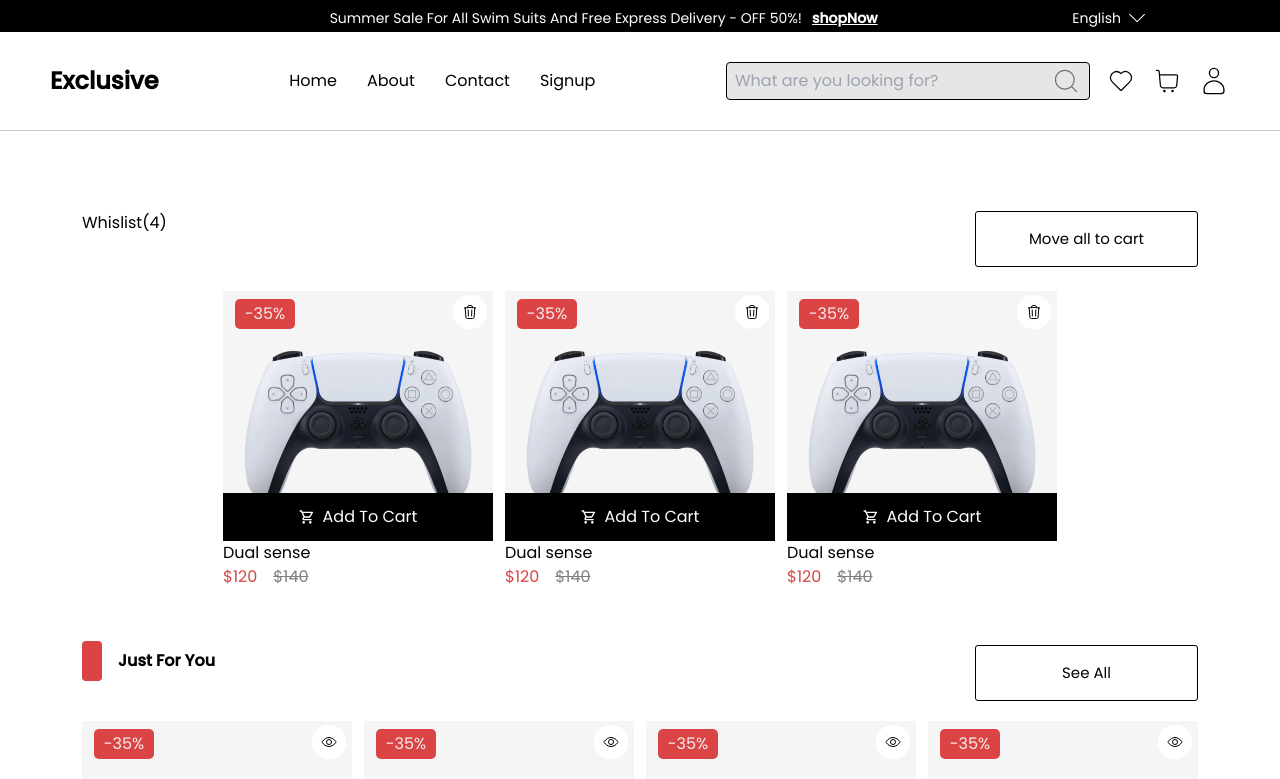
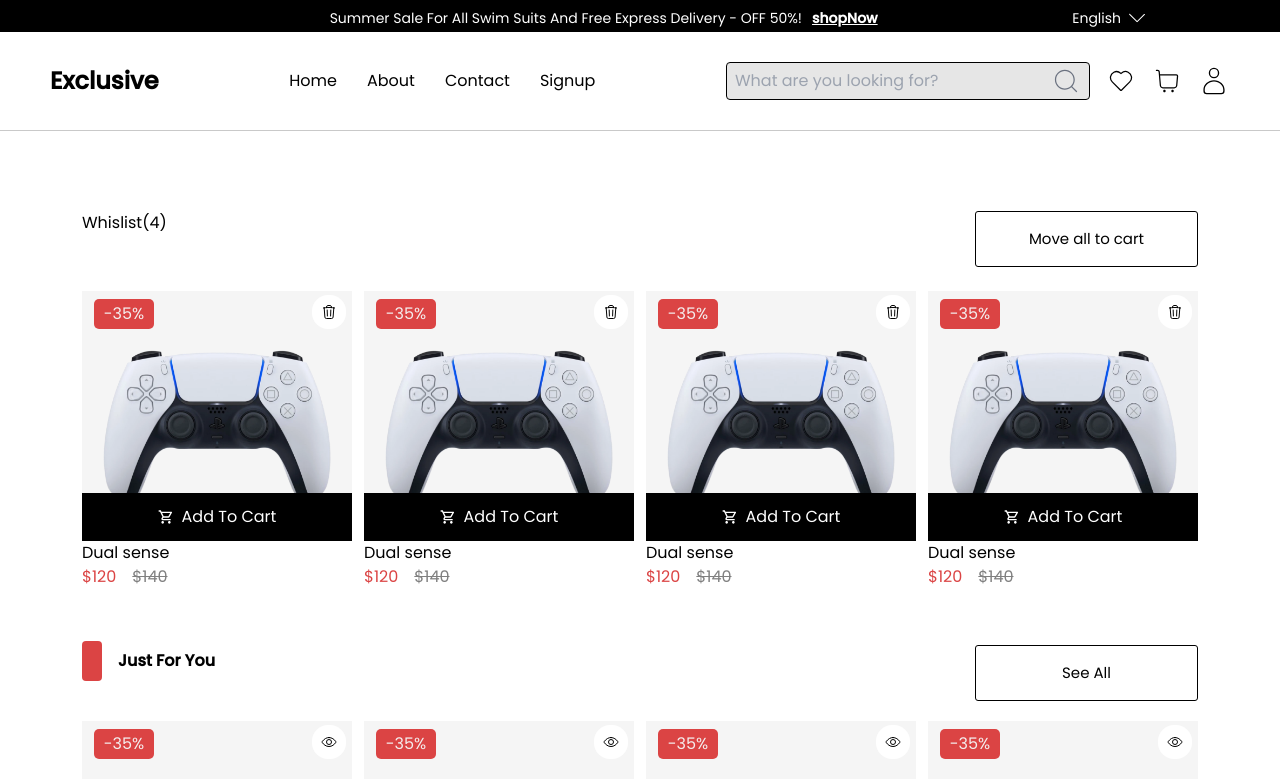
Before and after one commit to aryal31/Ecommerce-, a React (Vite) app: page /wishlist in a window 1280 px wide. Shown: the top 779 px of the page. Built offline with nearby package versions, Linux system fonts and the light colour scheme.

Commit message:
code cleanup

```diff
--- a/src/Pages/Wishlistpage.jsx
+++ b/src/Pages/Wishlistpage.jsx
@@ -16,6 +16,8 @@
             <ItemCardinWishlistSuggestion />
             <ItemCardinWishlistSuggestion />
             <ItemCardinWishlistSuggestion />
+            <ItemCardinWishlistSuggestion />
+
           </div>
           <div>
             <div className="flex justify-between items-center">
--- a/src/components/common/Arrow.jsx
+++ b/src/components/common/Arrow.jsx
@@ -1,4 +1,3 @@
-import React from "react";
 import { FaArrowLeft } from "react-icons/fa6";
 
 const Arrow = () => {
--- a/src/components/common/Heading.jsx
+++ b/src/components/common/Heading.jsx
@@ -1,4 +1,4 @@
-const Heading = ({ date = "", title = "", textClr = "text-[#DB4444], className" }) => {
+const Heading = ({ date, title, textClr = "text-[#DB4444], className" }) => {
   return (
     <div className="">
       <div className="flex items-center">
--- a/src/components/common/Top.jsx
+++ b/src/components/common/Top.jsx
@@ -1,4 +1,4 @@
-import React, { useState, useRef, useEffect } from "react";
+import  { useState, useRef, useEffect } from "react";
 import { SlArrowDown } from "react-icons/sl";
 
 const Top = () => {
@@ -59,7 +59,6 @@
           </div>
         )}
       </div>
-
     </div>
   );
 };
--- a/src/components/common/Wrapper.jsx
+++ b/src/components/common/Wrapper.jsx
@@ -1,9 +1,7 @@
 const Wrapper = ({children}) => {
   return (
     <div className='flex justify-center items-center'>
-    <div className=''>
       {children}
-    </div>
     </div>
   )
 }
--- a/src/components/features/about/Salesdisplay.jsx
+++ b/src/components/features/about/Salesdisplay.jsx
@@ -1,4 +1,4 @@
-import React, { useState } from "react";
+import  { useState } from "react";
 import { CiShop, CiDollar } from "react-icons/ci";
 import { FiShoppingBag } from "react-icons/fi";
 import { FaSackDollar } from "react-icons/fa6";
```
Lines whose indentation alone changed are shown as unchanged.
